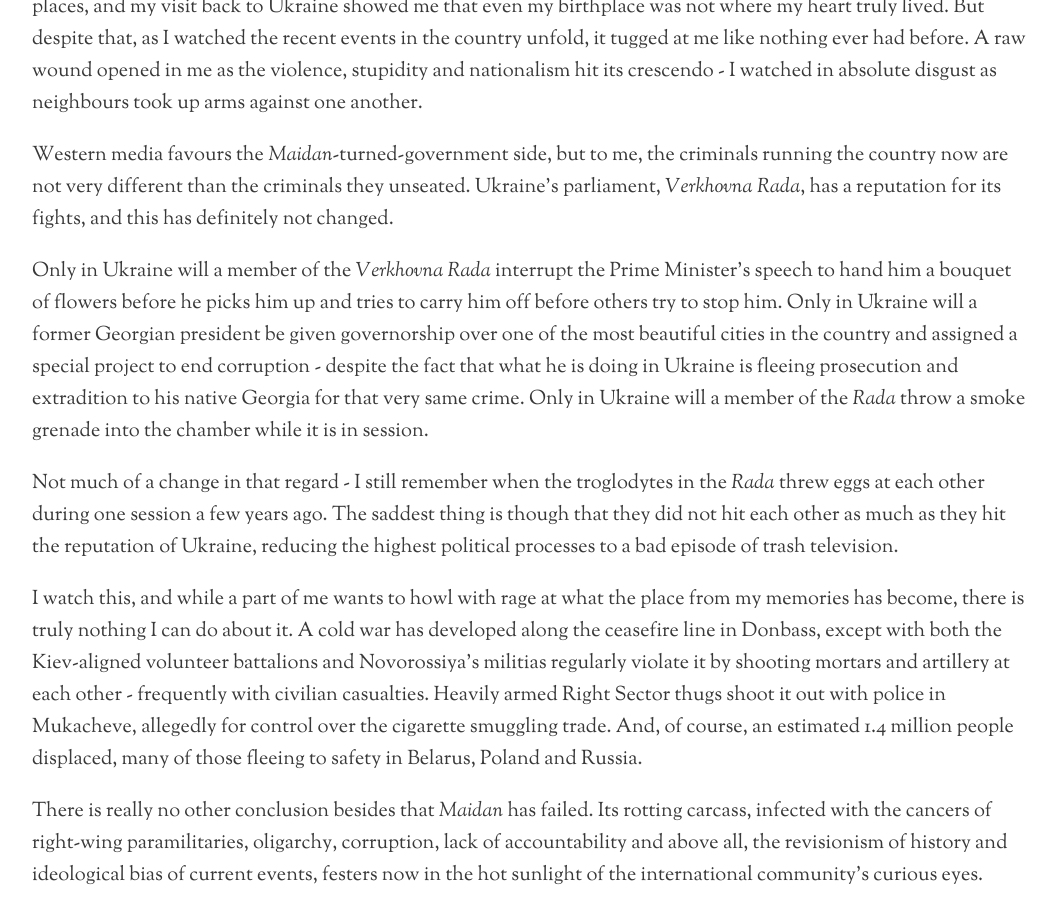
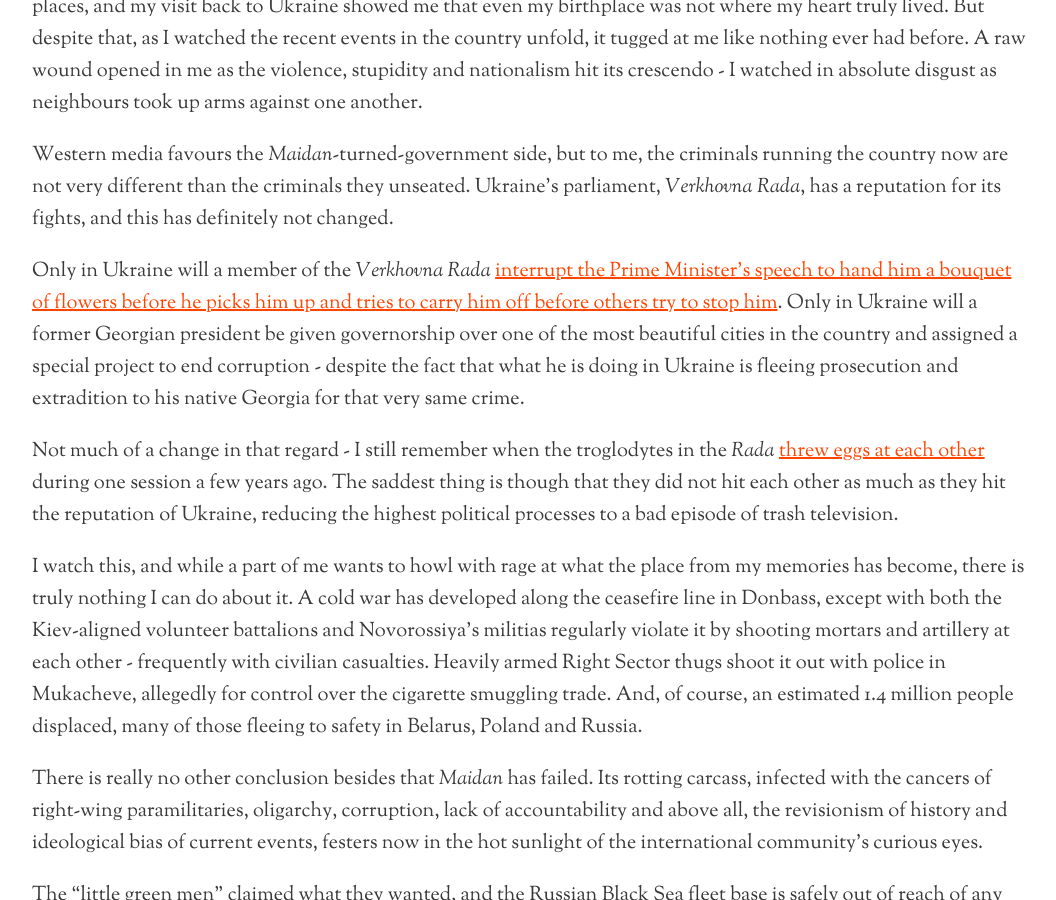
Before and after one commit to mtimofiiv/blog.fiiv.io, a Jekyll site: the page built from _posts/2016-01-21-on-ukraine.markdown, in a window 1280 px wide and 900 px high, scrolled down 2064 px. Shown: the whole window, without its empty margins (108-1164 px from the left). Built offline with Jekyll 4.4.1, drawn with Linux system fonts in a browser that asks for light colours; nearby versions of some CDN libraries; comment, search, counter and statistics services are not loaded.

Commit message:
adding some links

```diff
--- a/_posts/2016-01-21-on-ukraine.markdown
+++ b/_posts/2016-01-21-on-ukraine.markdown
@@ -23,9 +23,9 @@
 
 Western media favours the _Maidan_-turned-government side, but to me, the criminals running the country now are not very different than the criminals they unseated. Ukraine's parliament, _Verkhovna Rada_, has a reputation for its fights, and this has definitely not changed.
 
-Only in Ukraine will a member of the _Verkhovna Rada_ interrupt the Prime Minister's speech to hand him a bouquet of flowers before he picks him up and tries to carry him off before others try to stop him. Only in Ukraine will a former Georgian president be given governorship over one of the most beautiful cities in the country and assigned a special project to end corruption - despite the fact that what he is doing in Ukraine is fleeing prosecution and extradition to his native Georgia for that very same crime. Only in Ukraine will a member of the _Rada_ throw a smoke grenade into the chamber while it is in session.
+Only in Ukraine will a member of the _Verkhovna Rada_ [interrupt the Prime Minister's speech to hand him a bouquet of flowers before he picks him up and tries to carry him off before others try to stop him](https://www.youtube.com/watch?v=cNytBkkPnN8). Only in Ukraine will a former Georgian president be given governorship over one of the most beautiful cities in the country and assigned a special project to end corruption - despite the fact that what he is doing in Ukraine is fleeing prosecution and extradition to his native Georgia for that very same crime.
 
-Not much of a change in that regard - I still remember when the troglodytes in the _Rada_ threw eggs at each other during one session a few years ago. The saddest thing is though that they did not hit each other as much as they hit the reputation of Ukraine, reducing the highest political processes to a bad episode of trash television.
+Not much of a change in that regard - I still remember when the troglodytes in the _Rada_ [threw eggs at each other](https://www.youtube.com/watch?v=SfCRyLlyqJI) during one session a few years ago. The saddest thing is though that they did not hit each other as much as they hit the reputation of Ukraine, reducing the highest political processes to a bad episode of trash television.
 
 I watch this, and while a part of me wants to howl with rage at what the place from my memories has become, there is truly nothing I can do about it. A cold war has developed along the ceasefire line in Donbass, except with both the Kiev-aligned volunteer battalions and Novorossiya's militias regularly violate it by shooting mortars and artillery at each other - frequently with civilian casualties. Heavily armed Right Sector thugs shoot it out with police in Mukacheve, allegedly for control over the cigarette smuggling trade. And, of course, an estimated 1.4 million people displaced, many of those fleeing to safety in Belarus, Poland and Russia.
 
```
